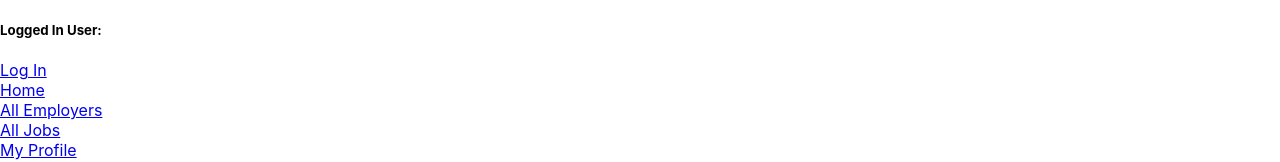
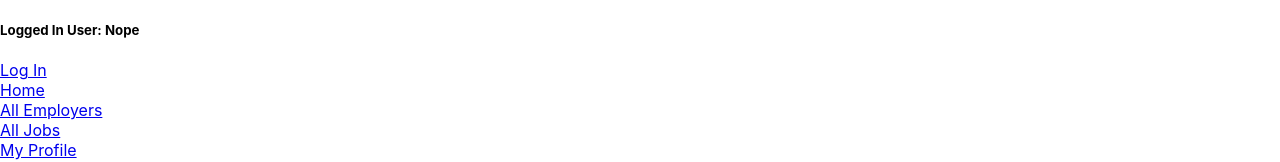
Before and after one commit to joffitzer/job-search-frontend, a React (Create React App) app: page /login in a window 1280 px wide. Shown: the top 162 px of the page. Built offline with nearby package versions, Linux system fonts and the light colour scheme; no server answers.

Commit message:
Updates to store to allow user to be logged in

```diff
--- a/src/components/Login.js
+++ b/src/components/Login.js
@@ -23,7 +23,6 @@ class Login extends React.Component {
         let user
 
         if (this.state.user.data) {
-            console.log('login page this.state: ', this.state.user.data[0])
             user = this.state.user.data[0]
         }
 
--- a/src/containers/Nav.js
+++ b/src/containers/Nav.js
@@ -2,11 +2,14 @@ import React from 'react'
 import { Link } from 'react-router-dom';
 import { connect as cnx } from 'react-redux'
 
-const Nav = (props) => {
+class Nav extends React.Component {
+
+
+    render() {
 
         return (
             <div>
-            <h5>Logged In User: {props.loggedInUser.attributes ? props.loggedInUser.attributes.first_name : ""}</h5>
+                <h5>Logged In User: {this.props.isLoggedIn ? this.props.loggedInUser.attributes.first_name : "Nope"}</h5>
                 <Link to="/login"><div>Log In</div></Link>
                 <Link to="/home"><div>Home</div></Link>
                 <Link to="/employers"><div>All Employers</div></Link>
@@ -17,11 +20,13 @@ const Nav = (props) => {
         )
     }
 
+}
+
 const mapStateToProps = (state) => {
-    let { loggedInUser } = state;
+    let { loggedInUser, isLoggedIn } = state;
 
     return {
-        loggedInUser
+        loggedInUser, isLoggedIn
     }
   }
 
--- a/src/containers/ProfileContainer.js
+++ b/src/containers/ProfileContainer.js
@@ -21,7 +21,7 @@ class ProfileContainer extends React.Component {
 
         let user
 
-        if (this.props.loggedInUser.attributes){
+        if (this.props.loggedInUser){
             user = this.props.loggedInUser.attributes
         }
 
--- a/src/reducer.js
+++ b/src/reducer.js
@@ -1,5 +1,6 @@
 let defaultState = {
     loggedInUser: [],
+    isLoggedIn: false,
     allEmployers: [],
     employerClicked: false,
     employerToShow: [],
@@ -32,7 +33,8 @@ let reducer = (prevState=defaultState, action) => {
       }
         case 'LOG_IN':
           return {...prevState,
-            loggedInUser: action.payload.user
+            loggedInUser: action.payload.user,
+            isLoggedIn: true
       }
         default:
           return {...prevState}
```
Also changed, not shown: src/components/PortfolioCard.js (+0 -9 lines). Lines whose indentation alone changed are shown as unchanged.
